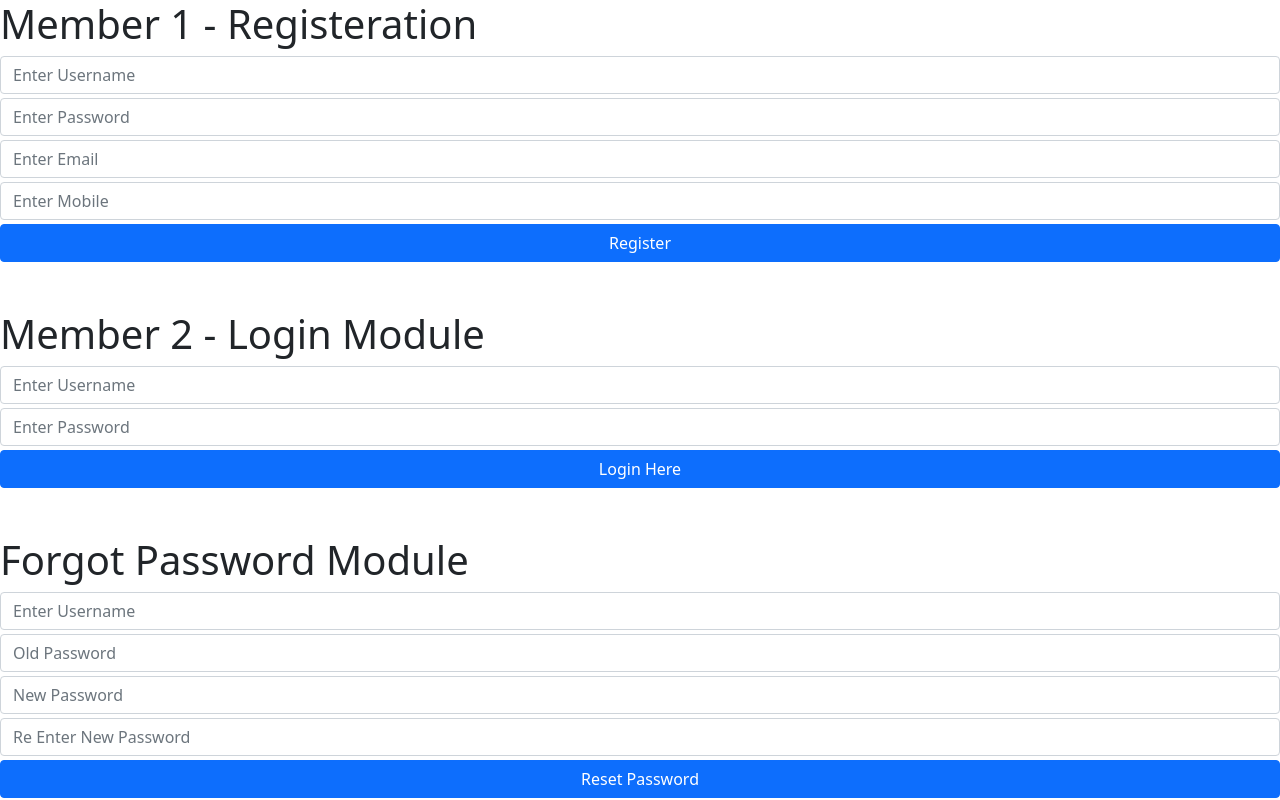
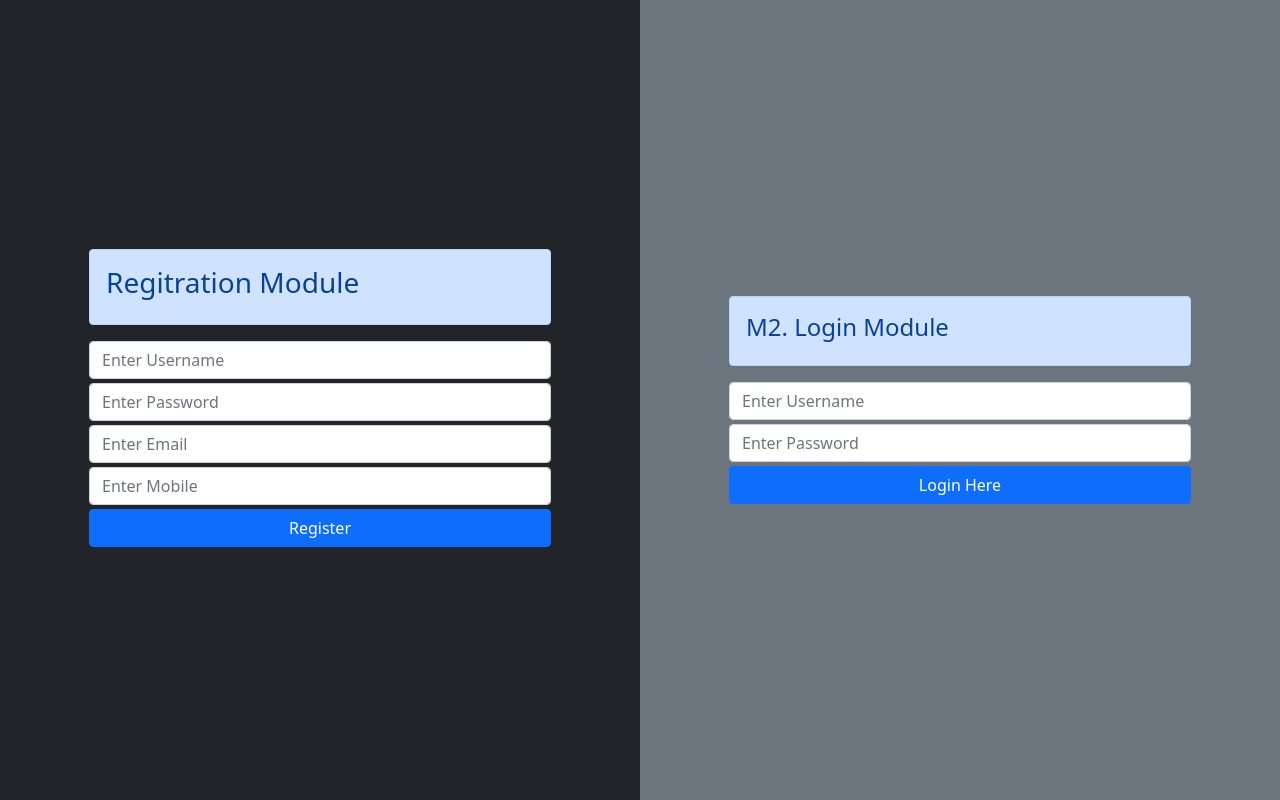
Before and after one commit to suryapampana/react-app3, a React (Create React App) app: page / in a window 1280 px wide. Built offline with nearby package versions, Linux system fonts and the light colour scheme.

Commit message:
registration multiple sidebyside

```diff
--- a/src/App.js
+++ b/src/App.js
@@ -10,14 +10,15 @@
 // TEAM LEADER
 function App() {
   return (
-    <div>
-      <Member1 />
-
-      <div className="mb-5"></div>
-      <Member2 />
-
-      <div className="mb-5"></div>
-      <Member3 />
+    <div className="container-fluid">
+      <div className="row" style={{ height: "100vh" }}>
+        <div className="col-12 col-md-6 bg-dark text-light d-flex align-items-center justify-content-center">
+          <Member1></Member1>
+        </div>
+        <div className="col-12 col-md-6 bg-secondary text-light d-flex align-items-center justify-content-center">
+          <Member2></Member2>
+        </div>
+      </div>
     </div>
   );
 }
--- a/src/views/Member1.js
+++ b/src/views/Member1.js
@@ -1,7 +1,12 @@
+import { Alert } from "react-bootstrap";
+
 export function Member1() {
   return (
-    <div>
-      <h1>Member 1 - Registeration</h1>
+    <div className="w-75">
+      <div className="alert alert-primary">
+        <h3>Regitration Module</h3>
+      </div>
+
       <div>
         <div className="mb-1">
           <input
--- a/src/views/Member2.js
+++ b/src/views/Member2.js
@@ -1,9 +1,11 @@
-import { Button } from "react-bootstrap";
+import { Alert, Button } from "react-bootstrap";
 
 export function Member2() {
   return (
-    <div>
-      <h1>Member 2 - Login Module</h1>
+    <div className="w-75">
+      <Alert variant="primary">
+        <h4>M2. Login Module</h4>
+      </Alert>
       <div className="mb-1">
         <input
           type="text"
```
